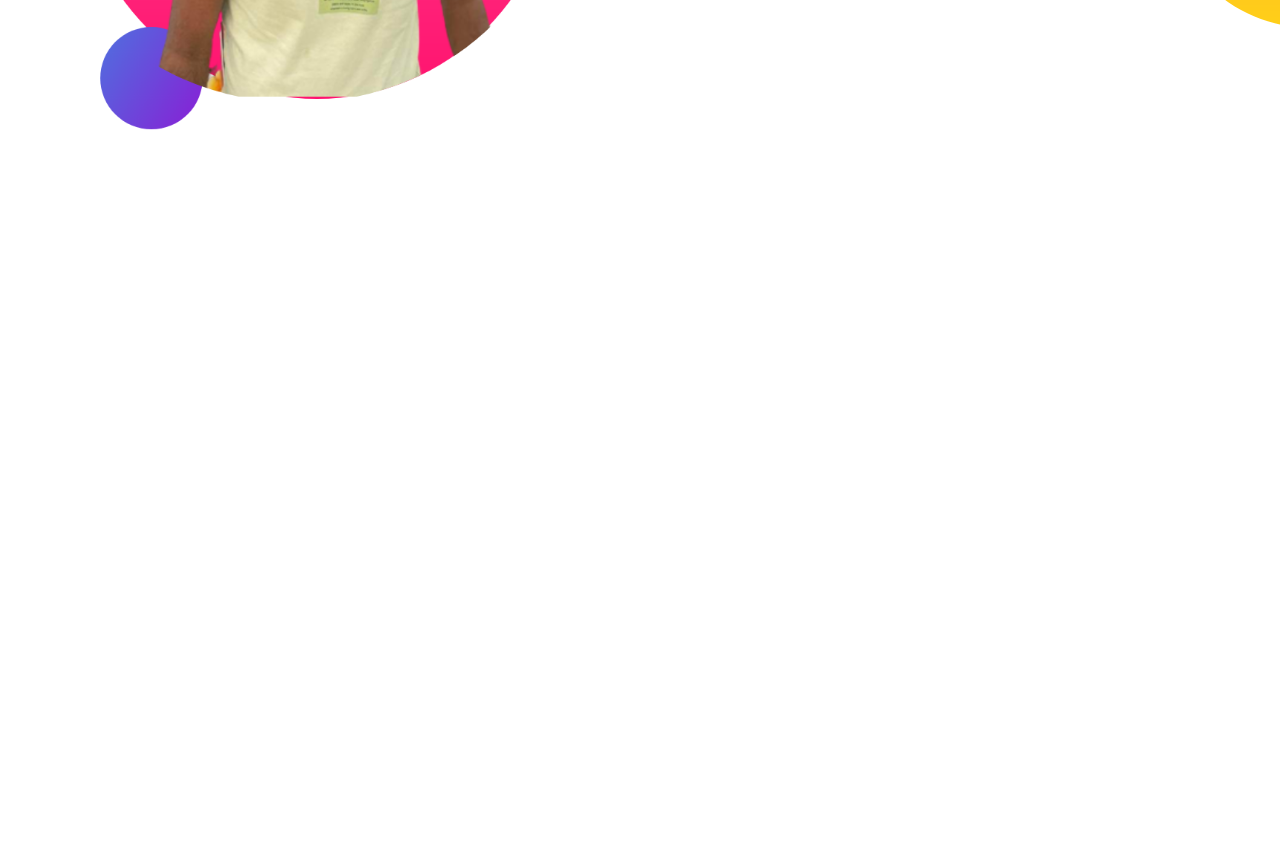
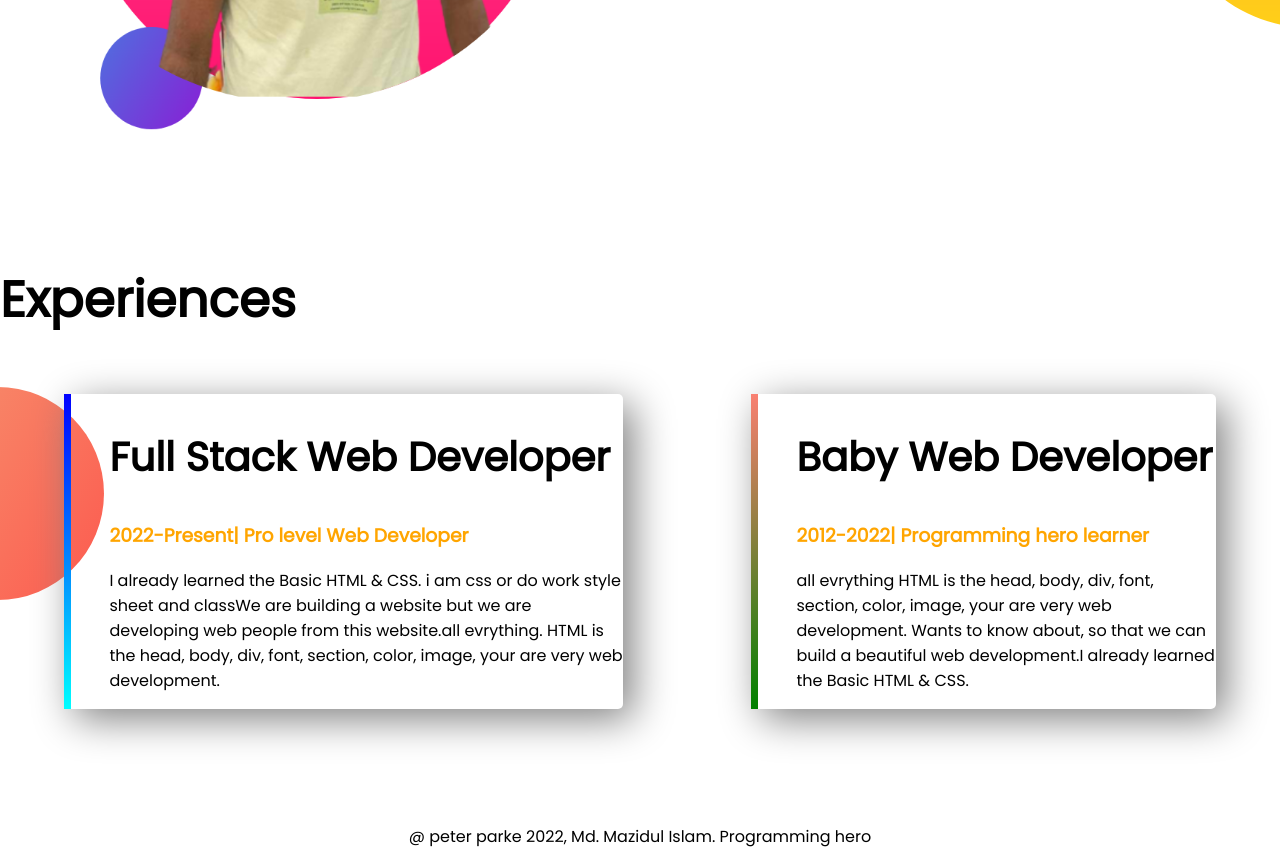
Before and after one commit to Mazidul10/developer-portfolio, a plain HTML site: page index.html in a window 1280 px wide. Shown: the part 1089-1954 px from the top of the page. Before the commit the page ends 1352 px from the top, so only its background shows below. Drawn offline with Linux system fonts and the light colour scheme.

Commit message:
peter parker

```diff
--- a/index.html
+++ b/index.html
@@ -13,7 +13,7 @@
 </head>
 
 <body>
-    <section class="top-banner">
+    <section class="top-banner flexible-container">
         <div class="half-width">
             <h1>Welcome To</h1>
             <h1><span class="orange-color">Mazidul Islam</span> world</h1>
@@ -24,10 +24,10 @@
                 ME</a>
         </div>
         <div class="half-width">
-            <img src="images/Mazidul.png" alt="">
+            <img src="images/Mazidu_bg.png" alt="">
         </div>
     </section>
-    <section class="dream-big">
+    <section class="dream-big flexible-container">
         <div class="half-width">
             <img src="images/Mazidul_pic.png" alt="">
         </div>
@@ -39,7 +39,31 @@
             <a class="link-button" target="_blank" href="">DOWNLOAD RESUME</a>
         </div>
     </section>
-
+    <section class="experience-area">
+        <h1>Experiences</h1>
+        <div class="flexible-container">
+            <div id="web-dev-experience" class="experience-item">
+                <h2>Full Stack Web Developer</h2>
+                <h3 class="orange-color">2022-Present| Pro level Web Developer</h3>
+                <p>I already learned the Basic HTML & CSS. i am css or do work style sheet and classWe are building a
+                    website but we are developing web people from this website.all evrything. HTML is the head, body,
+                    div,
+                    font, section, color, image, your are very web development.</p>
+            </div>
+            <div id="full-stack-experience" class="experience-item">
+                <h2>Baby Web Developer</h2>
+                <h3 class="orange-color">2012-2022| Programming hero learner </h3>
+                <p>all evrything HTML is the head, body, div, font, section, color, image, your are very web
+                    development.
+                    Wants to know about, so that we can build a beautiful web development.I already learned the Basic
+                    HTML &
+                    CSS.</p>
+            </div>
+        </div>
+    </section>
+    <footer>
+        <p>@ peter parke 2022, Md. Mazidul Islam. Programming hero</p>
+    </footer>
 </body>
 
 </html>
--- a/style.css
+++ b/style.css
@@ -5,10 +5,13 @@ body{
 h1{
     font-size: 50px;
 }
+h2{
+    font-size: 40px;
+}
 .orange-color{
       color: orange;
 }
-section{
+.flexible-container{
     display: flex;
     margin-bottom: 100px;
 }
@@ -36,3 +39,29 @@ section{
     background-repeat: no-repeat;
     background-position: right;
 }
+.experience-area{
+    background-image: url(images/exp-bg.png);
+    background-repeat: no-repeat;
+    background-position: left;
+}
+.experience-item{
+    margin: 15px;
+    margin-left: 5%;
+    margin-right: 5%;
+    padding-left: 3%;
+    border-radius: 5px;
+    box-shadow: gray 10px 10px 40px ;
+}
+#web-dev-experience{
+    border-left: 7px solid;
+    border-image: linear-gradient(blue, cyan);
+    border-image-slice: 1;
+}
+#full-stack-experience{
+    border-left: 7px solid;
+    border-image: linear-gradient(salmon, green);
+    border-image-slice: 1;
+}
+footer p{
+    text-align: center;
+}
```
Also changed, not shown: images/Mazidu_bg.png (added), images/Mazidul.png (deleted), images/my-bg.png (deleted), 4 other files.
